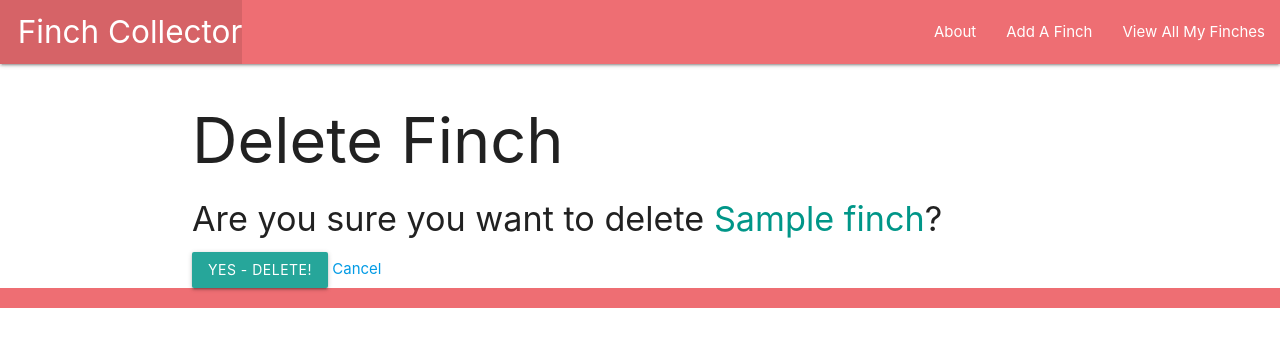
After one commit to anjoo91/finchcollector, a Django app: a page that uses main_app/templates/base.html in a window 1280 px wide. The commit adds this page. Shown: the top 347 px of the page. Run offline with Django 4.2, Linux system fonts and the light colour scheme; tables that the repository leaves empty hold one stand-in row (values such as "Sample post").

Commit message:
added CBVs for CUD; updated templates

```diff
--- a/main_app/models.py
+++ b/main_app/models.py
@@ -1,4 +1,5 @@
 from django.db import models
+from django.urls import reverse
 
 # Create your models here.
 class Finch(models.Model):
@@ -7,3 +8,9 @@ class Finch(models.Model):
     breed = models.CharField(max_length=100)
     description = models.TextField(max_length=250)
     age = models.IntegerField()
+
+    def __str__(self) -> str:
+        return f'{self.name} ({self.id})'
+
+    def get_absolute_url(self):
+        return reverse("detail", kwargs={"finch_id": self.id})
--- a/main_app/templates/base.html
+++ b/main_app/templates/base.html
@@ -18,8 +18,9 @@
           <li><a href="/" class="left brand-logo">&nbsp;&nbsp;Finch Collector</a></li>
         </ul>
         <ul class="right">
-          <li><a href="/about">About</a></li>
-          <li><a href="/finches">View All My Finches</a><li>
+          <li><a href="{% url 'about' %}">About</a></li>
+          <li><a href="{% url 'finch_create' %}">Add A Finch</a></li>
+          <li><a href="{% url 'index' %}">View All My Finches</a><li>
         </ul>
       </div>
     </nav>
--- a/main_app/templates/finches/detail.html
+++ b/main_app/templates/finches/detail.html
@@ -14,6 +14,10 @@
         <p>Age: Fledgling</p>
       {% endif %}
     </div>
+    <div class="card-action">
+      <a href="{% url 'finch_update' finch.id %}">Edit</a>
+      <a href="{% url 'finch_delete' finch.id %}">Delete</a>
+    </div>
 </div>
 
 {% endblock %}
--- /dev/null
+++ b/main_app/templates/main_app/finch_confirm_delete.html
@@ -0,0 +1,13 @@
+{% extends 'base.html' %}
+
+{% block content %}
+  <h1>Delete Finch</h1>
+
+  <h4>Are you sure you want to delete <span class="teal-text">{{ object.name }}</span>?</h4>
+
+  <form action="" method="POST">
+    {% csrf_token %}
+    <input type="submit" value="Yes - Delete!" class="btn">
+    <a href="{% url 'detail' object.id %}">Cancel</a>
+  </form>
+{% endblock %}
--- a/main_app/urls.py
+++ b/main_app/urls.py
@@ -8,4 +8,10 @@ urlpatterns = [
     path('finches/', views.finches_index, name = 'index'),\
     # finch detail route
     path('finches/<int:finch_id>/', views.finches_detail, name='detail'),
+    # finch create route
+    path('finches/create/', views.FinchCreate.as_view(), name='finch_create'),
+    # finch update route
+    path('finches/<int:pk>/update/', views.FinchUpdate.as_view(), name='finch_update'),
+    # finch delete route
+    path('finches<int:pk>/delete/', views.FinchDelete.as_view(), name='finch_delete'),
 ]
--- a/main_app/views.py
+++ b/main_app/views.py
@@ -1,4 +1,5 @@
 from django.shortcuts import render
+from django.views.generic.edit import CreateView, UpdateView, DeleteView
 # importing Finch model
 from .models import Finch
 
@@ -18,3 +19,18 @@ def finches_index(request):
 def finches_detail(request, finch_id):
     finch = Finch.objects.get(id=finch_id)
     return render(request, 'finches/detail.html', {'finch':finch})
+
+# Defining finch create function
+class FinchCreate(CreateView):
+    model = Finch
+    fields = '__all__'
+
+# Defining finch update function
+class FinchUpdate(UpdateView):
+    model = Finch
+    fields = ['breed','description','age']
+
+# Defining finch delete function
+class FinchDelete(DeleteView):
+    model = Finch
+    success_url = '/finches'
```
Also changed, not shown: main_app/templates/main_app/finch_form.html (added, +21 -0 lines).
